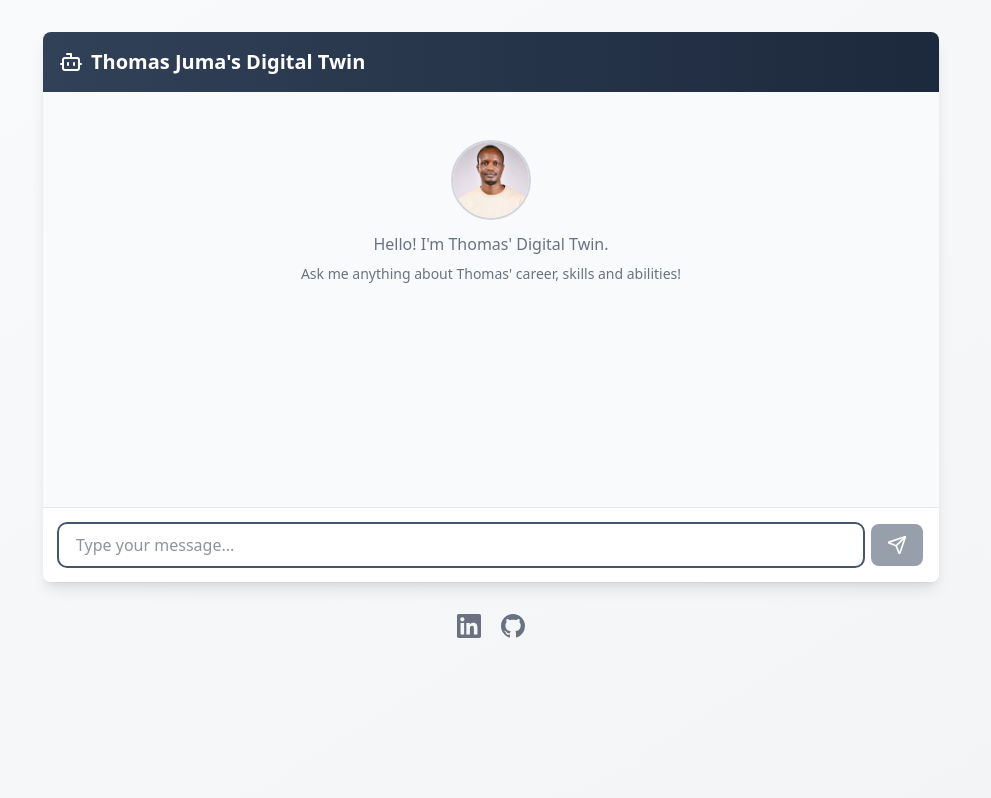
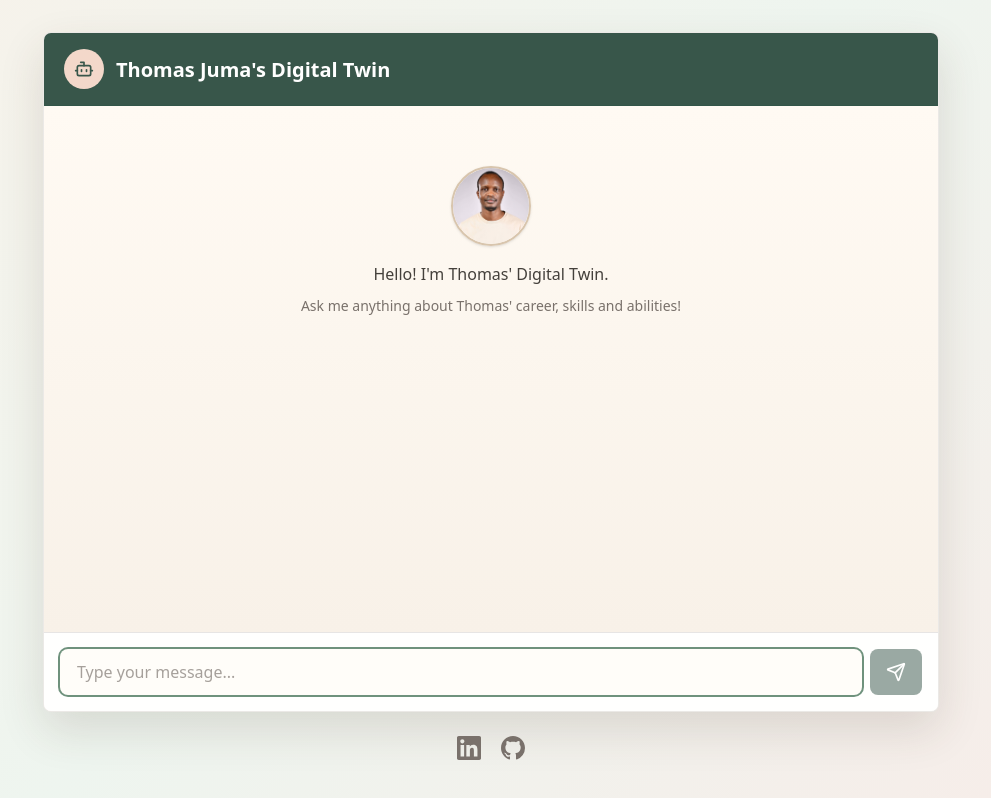
Before and after one commit to thomasjuma/twin, a Next.js app in the folder frontend/: page / in a window 1280 px wide. Shown: the whole page, without its empty margins (149-1140 px from the left). Built offline with nearby package versions, Linux system fonts and the light colour scheme.

Commit message:
Enhance UI styling and layout for Home and Twin components

```diff
--- a/frontend/app/page.tsx
+++ b/frontend/app/page.tsx
@@ -33,21 +33,21 @@ function LinkedInIcon({ className }: { className?: string }) {
 
 export default function Home() {
   return (
-    <main className="min-h-screen bg-gradient-to-br from-slate-50 to-gray-100">
-      <div className="container mx-auto px-4 py-8">
+    <main className="min-h-screen bg-[linear-gradient(135deg,#f7f2ea_0%,#eef5ef_48%,#f7ece8_100%)] text-stone-900">
+      <div className="container mx-auto px-4 py-6 sm:py-8">
         <div className="max-w-4xl mx-auto">
 
-          <div className="h-[550px]">
+          <div className="h-[calc(100vh-120px)] min-h-[560px] max-h-[760px]">
             <Twin />
           </div>
 
-          <footer className="mt-8 text-center text-sm text-gray-500">
+          <footer className="mt-6 text-center text-sm text-stone-500">
             <div className="flex justify-center gap-5">
               <a
                 href={SOCIAL.linkedin}
                 target="_blank"
                 rel="noopener noreferrer"
-                className="text-gray-500 transition-colors hover:text-[#0A66C2]"
+                className="text-stone-500 transition-colors hover:text-[#0A66C2]"
                 aria-label="LinkedIn"
               >
                 <LinkedInIcon className="h-6 w-6" />
@@ -56,7 +56,7 @@ export default function Home() {
                 href={SOCIAL.github}
                 target="_blank"
                 rel="noopener noreferrer"
-                className="text-gray-500 transition-colors hover:text-gray-900"
+                className="text-stone-500 transition-colors hover:text-stone-900"
                 aria-label="GitHub"
               >
                 <GitHubIcon className="h-6 w-6" />
--- a/frontend/components/twin.tsx
+++ b/frontend/components/twin.tsx
@@ -150,14 +150,14 @@ const renderInlineMarkdown = (content: string): ReactNode[] => {
                     href={match[3]}
                     target="_blank"
                     rel="noreferrer"
-                    className="font-medium underline underline-offset-2"
+                    className="font-medium text-emerald-800 underline underline-offset-2 hover:text-emerald-950"
                 >
                     {match[2]}
                 </a>
             );
         } else if (match[4]) {
             nodes.push(
-                <code key={key} className="rounded bg-slate-100 px-1 py-0.5 text-[0.9em] text-slate-800">
+                <code key={key} className="rounded bg-stone-100 px-1 py-0.5 text-[0.9em] text-stone-800">
                     {match[4]}
                 </code>
             );
@@ -222,7 +222,7 @@ function MarkdownMessage({ content }: { content: string }) {
 
                 if (block.type === 'blockquote') {
                     return (
-                        <blockquote key={index} className="border-l-4 border-slate-300 pl-3 text-slate-600">
+                        <blockquote key={index} className="border-l-4 border-emerald-200 pl-3 text-stone-600">
                             {renderInlineMarkdown(block.content)}
                         </blockquote>
                     );
@@ -232,7 +232,7 @@ function MarkdownMessage({ content }: { content: string }) {
                     return (
                         <pre
                             key={index}
-                            className="overflow-x-auto rounded-md bg-slate-900 p-3 text-sm text-slate-100"
+                            className="overflow-x-auto rounded-md bg-stone-900 p-3 text-sm text-stone-100"
                         >
                             <code>{block.content}</code>
                         </pre>
@@ -430,30 +430,36 @@ export default function Twin() {
     }, []);
 
     return (
-        <div className="flex flex-col h-full bg-gray-50 rounded-lg shadow-lg">
+        <div className="flex h-full flex-col overflow-hidden rounded-lg border border-stone-200/80 bg-[#fffaf3] shadow-[0_18px_45px_rgba(68,52,38,0.14)]">
             {/* Header */}
-            <div className="bg-gradient-to-r from-slate-700 to-slate-800 text-white p-4 rounded-t-lg">
-                <h2 className="text-xl font-semibold flex items-center gap-2">
-                    <Bot className="w-6 h-6" />
-                    Thomas Juma&apos;s Digital Twin
-                </h2>
+            <div className="border-b border-emerald-900/10 bg-[#38564a] px-4 py-4 text-white sm:px-5">
+                <div className="flex items-center gap-3">
+                    <div className="flex h-10 w-10 flex-shrink-0 items-center justify-center rounded-full bg-[#f3d8ca] text-[#38564a]">
+                        <Bot className="h-5 w-5" />
+                    </div>
+                    <h2 className="text-lg font-semibold leading-tight sm:text-xl">
+                        Thomas Juma&apos;s Digital Twin
+                    </h2>
+                </div>
             </div>
 
             {/* Messages */}
-            <div className="flex-1 overflow-y-auto p-4 space-y-4">
+            <div className="flex-1 space-y-4 overflow-y-auto bg-[linear-gradient(180deg,#fffaf3_0%,#f8f1e8_100%)] p-4 sm:p-5">
                 {messages.length === 0 && (
-                    <div className="text-center text-gray-500 mt-8">
+                    <div className="mx-auto mt-10 max-w-sm text-center text-stone-500">
                         {hasAvatar ? (
                             <img
                                 src="/avatar.jpeg"
                                 alt="Digital Twin Avatar"
-                                className="w-20 h-20 rounded-full mx-auto mb-3 border-2 border-gray-300"
+                                className="mx-auto mb-4 h-20 w-20 rounded-full border-2 border-[#d8c5ad] shadow-sm"
                             />
                         ) : (
-                            <Bot className="w-12 h-12 mx-auto mb-3 text-gray-400" />
+                            <div className="mx-auto mb-4 flex h-16 w-16 items-center justify-center rounded-full bg-emerald-50 text-emerald-800 ring-1 ring-emerald-100">
+                                <Bot className="h-8 w-8" />
+                            </div>
                         )}
-                        <p>Hello! I&apos;m Thomas&apos; Digital Twin.</p>
-                        <p className="text-sm mt-2">Ask me anything about Thomas&apos; career, skills and abilities!</p>
+                        <p className="font-medium text-stone-700">Hello! I&apos;m Thomas&apos; Digital Twin.</p>
+                        <p className="mt-2 text-sm leading-6">Ask me anything about Thomas&apos; career, skills and abilities!</p>
                     </div>
                 )}
 
@@ -470,21 +476,21 @@ export default function Twin() {
                                     <img
                                         src="/avatar.jpeg"
                                         alt="Digital Twin Avatar"
-                                        className="w-8 h-8 rounded-full border border-slate-300"
+                                        className="h-8 w-8 rounded-full border border-[#d8c5ad] shadow-sm"
                                     />
                                 ) : (
-                                    <div className="w-8 h-8 bg-slate-700 rounded-full flex items-center justify-center">
-                                        <Bot className="w-5 h-5 text-white" />
+                                    <div className="flex h-8 w-8 items-center justify-center rounded-full bg-[#38564a] text-white shadow-sm">
+                                        <Bot className="h-5 w-5" />
                                     </div>
                                 )}
                             </div>
                         )}
 
                         <div
-                            className={`max-w-[70%] rounded-lg p-3 ${
+                            className={`max-w-[82%] rounded-lg px-4 py-3 leading-6 shadow-sm sm:max-w-[74%] ${
                                 message.role === 'user'
-                                    ? 'bg-slate-700 text-white'
-                                    : 'bg-white border border-gray-200 text-gray-800'
+                                    ? 'bg-[#5d4636] text-white'
+                                    : 'border border-stone-200 bg-white text-stone-800'
                             }`}
                         >
                             {message.role === 'assistant' ? (
@@ -494,7 +500,7 @@ export default function Twin() {
                             )}
                             <p
                                 className={`text-xs mt-1 ${
-                                    message.role === 'user' ? 'text-slate-300' : 'text-gray-500'
+                                    message.role === 'user' ? 'text-stone-200' : 'text-stone-500'
                                 }`}
                             >
                                 {message.timestamp.toLocaleTimeString()}
@@ -503,8 +509,8 @@ export default function Twin() {
 
                         {message.role === 'user' && (
                             <div className="flex-shrink-0">
-                                <div className="w-8 h-8 bg-gray-600 rounded-full flex items-center justify-center">
-                                    <User className="w-5 h-5 text-white" />
+                                <div className="flex h-8 w-8 items-center justify-center rounded-full bg-[#c98267] text-white shadow-sm">
+                                    <User className="h-5 w-5" />
                                 </div>
                             </div>
                         )}
@@ -518,19 +524,19 @@ export default function Twin() {
                                 <img
                                     src="/avatar.jpeg"
                                     alt="Digital Twin Avatar"
-                                    className="w-8 h-8 rounded-full border border-slate-300"
+                                    className="h-8 w-8 rounded-full border border-[#d8c5ad] shadow-sm"
                                 />
                             ) : (
-                                <div className="w-8 h-8 bg-slate-700 rounded-full flex items-center justify-center">
-                                    <Bot className="w-5 h-5 text-white" />
+                                <div className="flex h-8 w-8 items-center justify-center rounded-full bg-[#38564a] text-white shadow-sm">
+                                    <Bot className="h-5 w-5" />
                                 </div>
                             )}
                         </div>
-                        <div className="bg-white border border-gray-200 rounded-lg p-3">
+                        <div className="rounded-lg border border-stone-200 bg-white p-3 shadow-sm">
                             <div className="flex space-x-2">
-                                <div className="w-2 h-2 bg-gray-400 rounded-full animate-bounce" />
-                                <div className="w-2 h-2 bg-gray-400 rounded-full animate-bounce delay-100" />
-                                <div className="w-2 h-2 bg-gray-400 rounded-full animate-bounce delay-200" />
+                                <div className="h-2 w-2 animate-bounce rounded-full bg-[#c98267]" />
+                                <div className="h-2 w-2 animate-bounce rounded-full bg-[#d8a48e] delay-100" />
+                                <div className="h-2 w-2 animate-bounce rounded-full bg-[#38564a] delay-200" />
                             </div>
                         </div>
                     </div>
@@ -540,7 +546,7 @@ export default function Twin() {
             </div>
 
             {/* Input */}
-            <div className="border-t border-gray-200 p-4 bg-white rounded-b-lg">
+            <div className="border-t border-stone-200 bg-white/95 p-4">
                 <div className="flex gap-2">
                     <input
                         ref={inputRef}
@@ -549,14 +555,14 @@ export default function Twin() {
                         onChange={(e) => setInput(e.target.value)}
                         onKeyDown={handleKeyPress}
                         placeholder="Type your message..."
-                        className="flex-1 px-4 py-2 border border-gray-300 rounded-lg focus:outline-none focus:ring-2 focus:ring-slate-600 focus:border-transparent text-gray-800"
+                        className="flex-1 rounded-lg border border-stone-300 bg-[#fffdf9] px-4 py-2.5 text-stone-800 placeholder:text-stone-400 focus:border-transparent focus:outline-none focus:ring-2 focus:ring-[#6f927d]"
                         disabled={isLoading}
                         autoFocus
                     />
                     <button
                         onClick={sendMessage}
                         disabled={!input.trim() || isLoading}
-                        className="px-4 py-2 bg-slate-700 text-white rounded-lg hover:bg-slate-800 focus:outline-none focus:ring-2 focus:ring-slate-600 disabled:opacity-50 disabled:cursor-not-allowed transition-colors"
+                        className="rounded-lg bg-[#38564a] px-4 py-2.5 text-white transition-colors hover:bg-[#2f493f] focus:outline-none focus:ring-2 focus:ring-[#6f927d] disabled:cursor-not-allowed disabled:opacity-50"
                     >
                         <Send className="w-5 h-5" />
                     </button>
```
